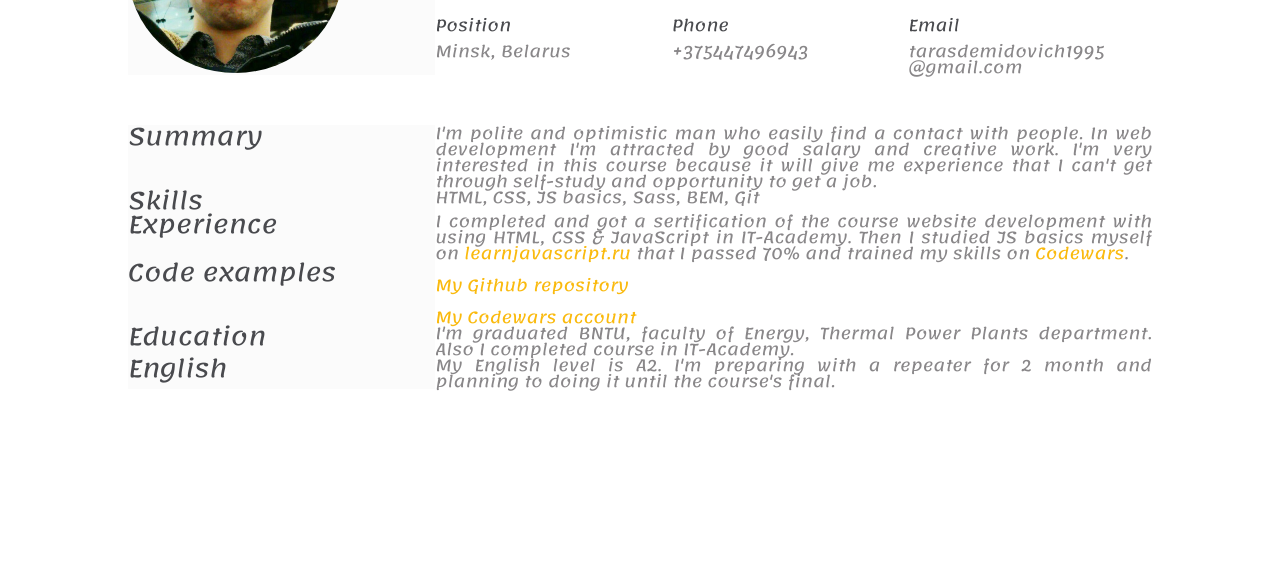
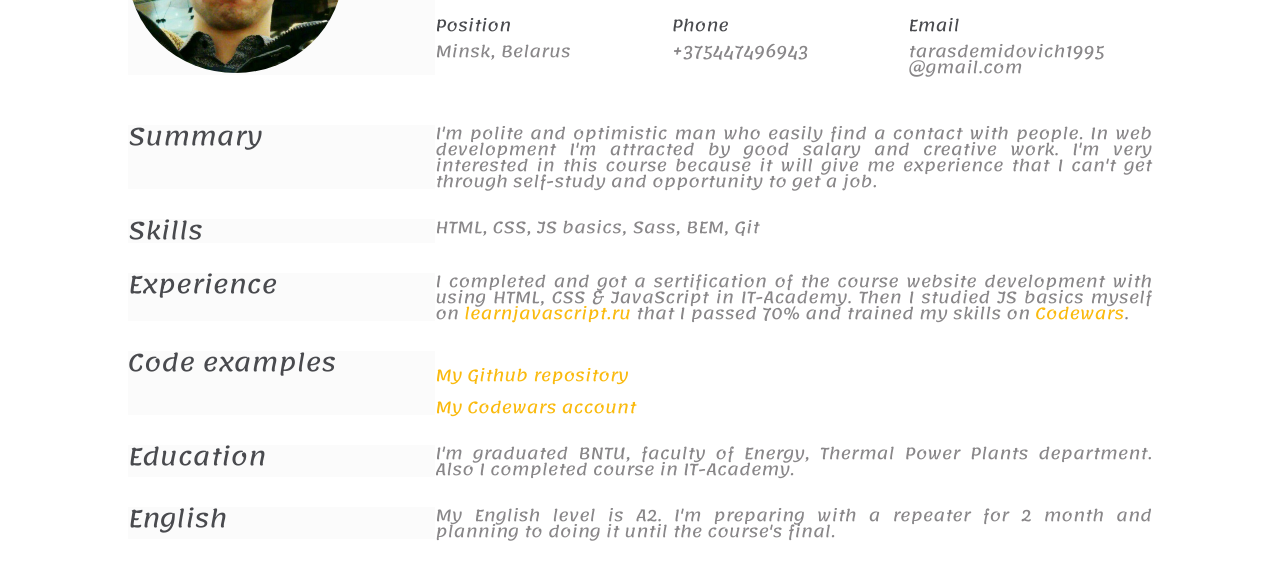
Before and after one commit to tarasdemidovich1995/rsschool-cv, a plain HTML site: page index.html in a window 1280 px wide. Shown: the part 182-762 px from the top of the page. Drawn offline with Linux system fonts and the light colour scheme.

Commit message:
fix: change margin before sections

```diff
--- a/index.html
+++ b/index.html
@@ -71,7 +71,7 @@
             </div>
         </div>
     </header>
-    <main class="main-content">
+    <main">
         <div class="summary">
             <div class="container">
                 <div class="container__left">
@@ -187,7 +187,7 @@
                 </div>
             </div>
         </div>
-    </main>
+        </main>
 </body>
 
 </html>
--- a/style.css
+++ b/style.css
@@ -107,3 +107,11 @@ a {
 .contacts__list-item {
     width: 33%;
 }
+
+.skills,
+.experience,
+.code-examples,
+.education,
+.english {
+    margin-top: 30px;
+}
```
